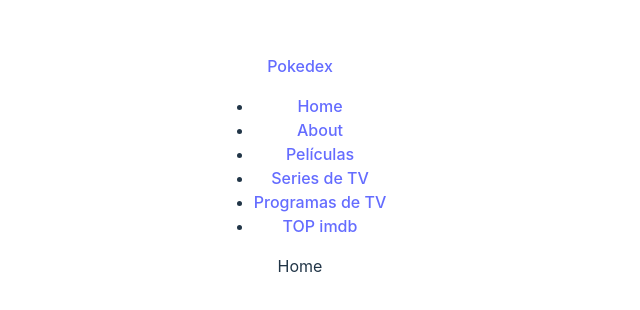
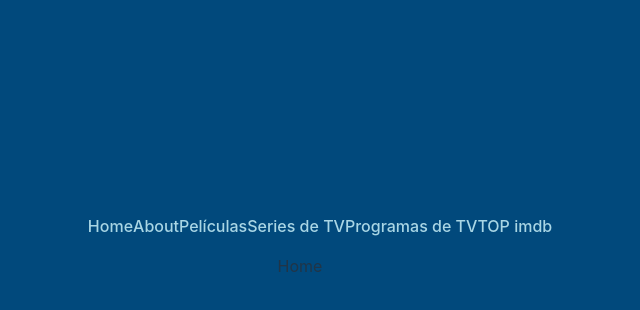
Before and after one commit to MeerMitchell/proyecto-kata-intro-frontend, a React (Vite) app in the folder movie-project/: page / in a window 1280 px wide. Shown: the part 234-544 px from the top of the page, without its empty margins (340-980 px from the left). Built offline with nearby package versions, Linux system fonts and the light colour scheme.

Commit message:
feat: ingreso del logo

```diff
--- a/movie-project/src/components/navbar.jsx
+++ b/movie-project/src/components/navbar.jsx
@@ -3,7 +3,9 @@
 const Navbar = () => {
   return (
     <nav className='navbar navbar-expand-sm navbar-light bg-warning d-flex justify-content-between px-4'>
-      <a className='navbar-brand' href='/'>Pokedex</a>
+      <div class="logo">
+        <img src="" alt="" />
+      </div>
 
       <ul>
         <li className='nav-item px-2'>
@@ -25,6 +27,7 @@
         <NavLink className='nav-link' to='/'>TOP imdb</NavLink>
         </li>
       </ul>
+
     </nav>
   )
 }
--- a/movie-project/src/index.css
+++ b/movie-project/src/index.css
@@ -16,7 +16,7 @@
 
 a {
   font-weight: 500;
-  color: #646cff;
+  color: #A9D6E5;
   text-decoration: inherit;
 }
 a:hover {
@@ -29,6 +29,7 @@
   place-items: center;
   min-width: 320px;
   min-height: 100vh;
+  background-color: #01497C;
 }
 
 h1 {
@@ -67,3 +68,17 @@
     background-color: #f9f9f9;
   }
 }
+
+li {
+    list-style: none;
+    display: inline;
+    text-align: center;
+}
+
+navbar-brand {
+  text-align: center;
+}
+
+nav-link {
+  text-align: center;
+}
```
Also changed, not shown: movie-project/src/assets/logo sitio.png (added).
